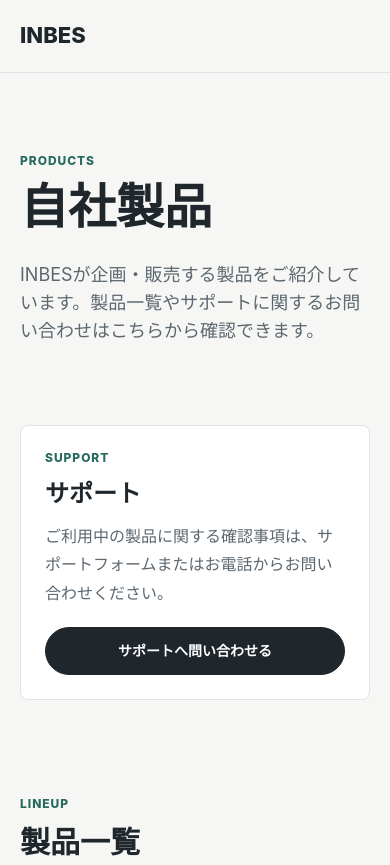
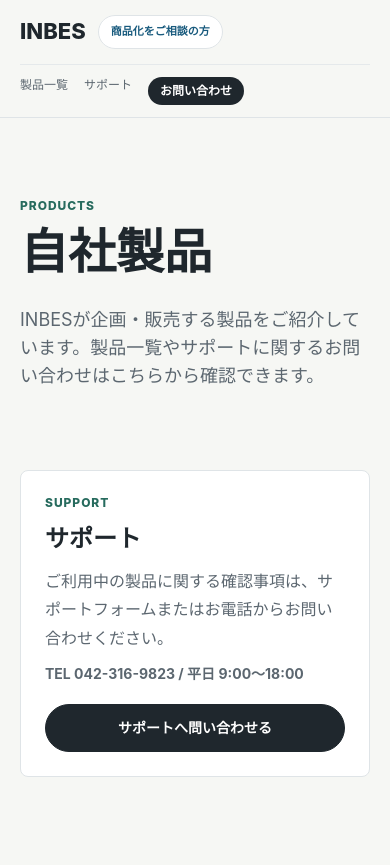
Before and after one commit to HACTAC/inbes-web-renewal, an Astro site: page /products in a window 390 px wide. Shown: the top 865 px of the page. Built offline with nearby package versions, Linux system fonts and the light colour scheme; Astro itself is replaced by a stand-in of ours.

Commit message:
fix: polish IA navigation

```diff
--- a/src/layouts/BaseLayout.astro
+++ b/src/layouts/BaseLayout.astro
@@ -33,10 +33,11 @@ const switchLink = siteMode === "products" ? modeSwitch.products : modeSwitch.bu
     {
       !entrance && (
         <header class="sticky top-0 z-20 border-b border-line bg-paper/95 backdrop-blur">
-          <div class="flex min-h-[72px] items-center justify-between gap-7 px-5 md:px-11">
-            <div class="flex items-center gap-4">
+          <div class="px-5 md:px-11">
+            <div class="flex min-h-16 items-center justify-between gap-5 md:min-h-[72px]">
+              <div class="flex min-w-0 items-center gap-3 md:gap-4">
               <a href="/" class="text-[22px] font-extrabold tracking-normal">INBES</a>
-              <a href={switchLink.href} class="hidden rounded-full border border-line bg-white px-3 py-1.5 text-xs font-bold text-blue transition hover:border-blue md:inline-flex">
+              <a href={switchLink.href} class="rounded-full border border-line bg-white px-3 py-1.5 text-[11px] font-bold text-blue transition hover:border-blue md:text-xs">
                 {switchLink.label}
               </a>
             </div>
@@ -47,6 +48,20 @@ const switchLink = siteMode === "products" ? modeSwitch.products : modeSwitch.bu
                   class:list={[
                     "transition hover:text-ink",
                     item.emphasis && "rounded-full bg-ink px-4 py-2 font-bold text-white hover:text-white"
+                  ]}
+                >
+                  {item.label}
+                </a>
+              ))}
+            </nav>
+            </div>
+            <nav class="flex gap-4 overflow-x-auto border-t border-line/70 py-3 text-xs text-sub md:hidden" aria-label="モバイルナビゲーション">
+              {headerNavigation.map((item) => (
+                <a
+                  href={item.href}
+                  class:list={[
+                    "shrink-0 transition hover:text-ink",
+                    item.emphasis && "rounded-full bg-ink px-3 py-1.5 font-bold text-white hover:text-white"
                   ]}
                 >
                   {item.label}
--- a/src/pages/products.astro
+++ b/src/pages/products.astro
@@ -13,6 +13,7 @@ import { productCategories } from "@/data/products";
         <p class="eyebrow">Support</p>
         <h2 class="mb-3 text-2xl font-extrabold md:text-3xl">サポート</h2>
         <p class="text-sub">ご利用中の製品に関する確認事項は、サポートフォームまたはお電話からお問い合わせください。</p>
+        <p class="mt-3 text-sm font-bold text-sub">TEL 042-316-9823 / 平日 9:00〜18:00</p>
       </div>
       <a class="button button-primary" href="/contact/support/">サポートへ問い合わせる</a>
     </div>
```
Also changed, not shown: README.md.
